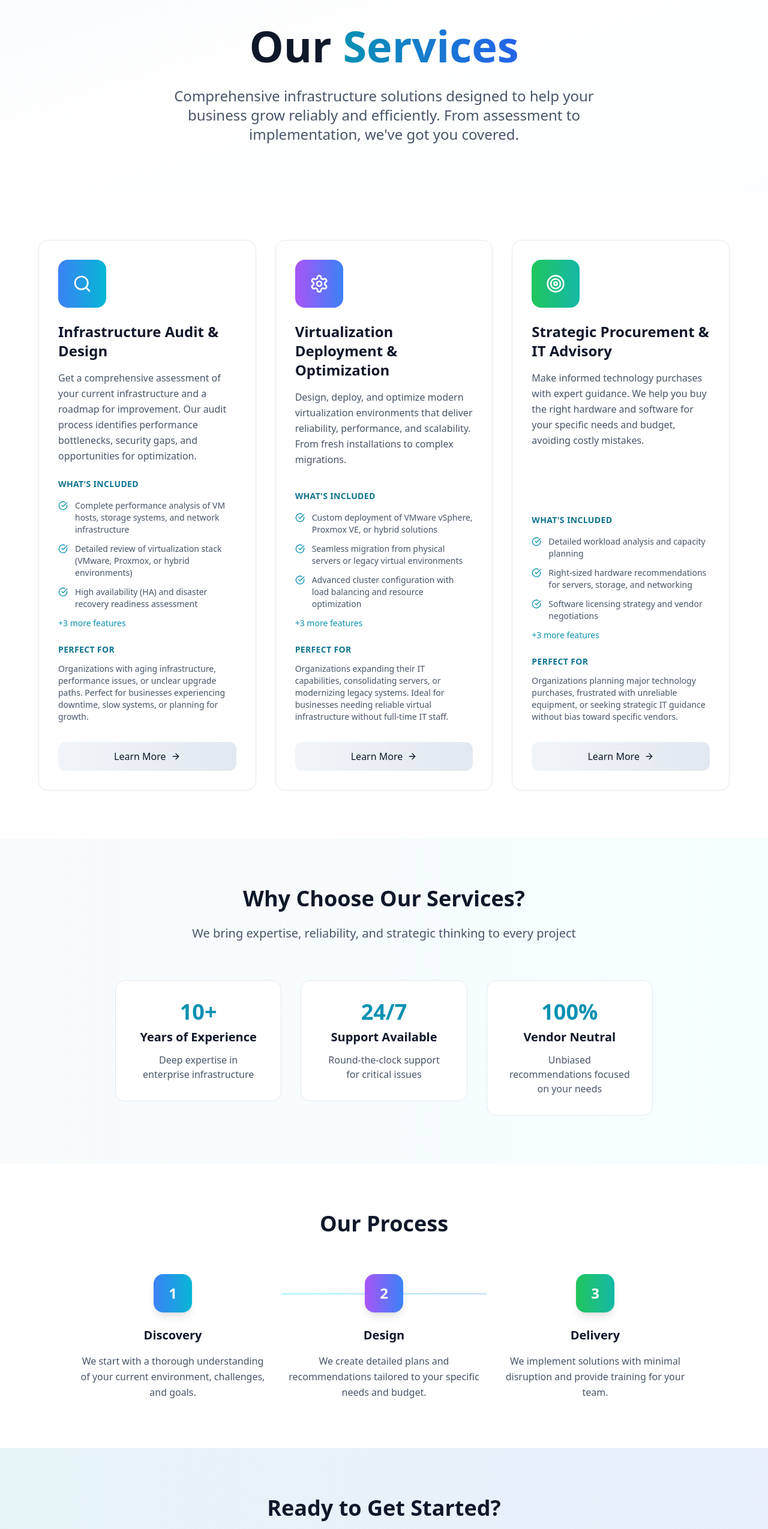
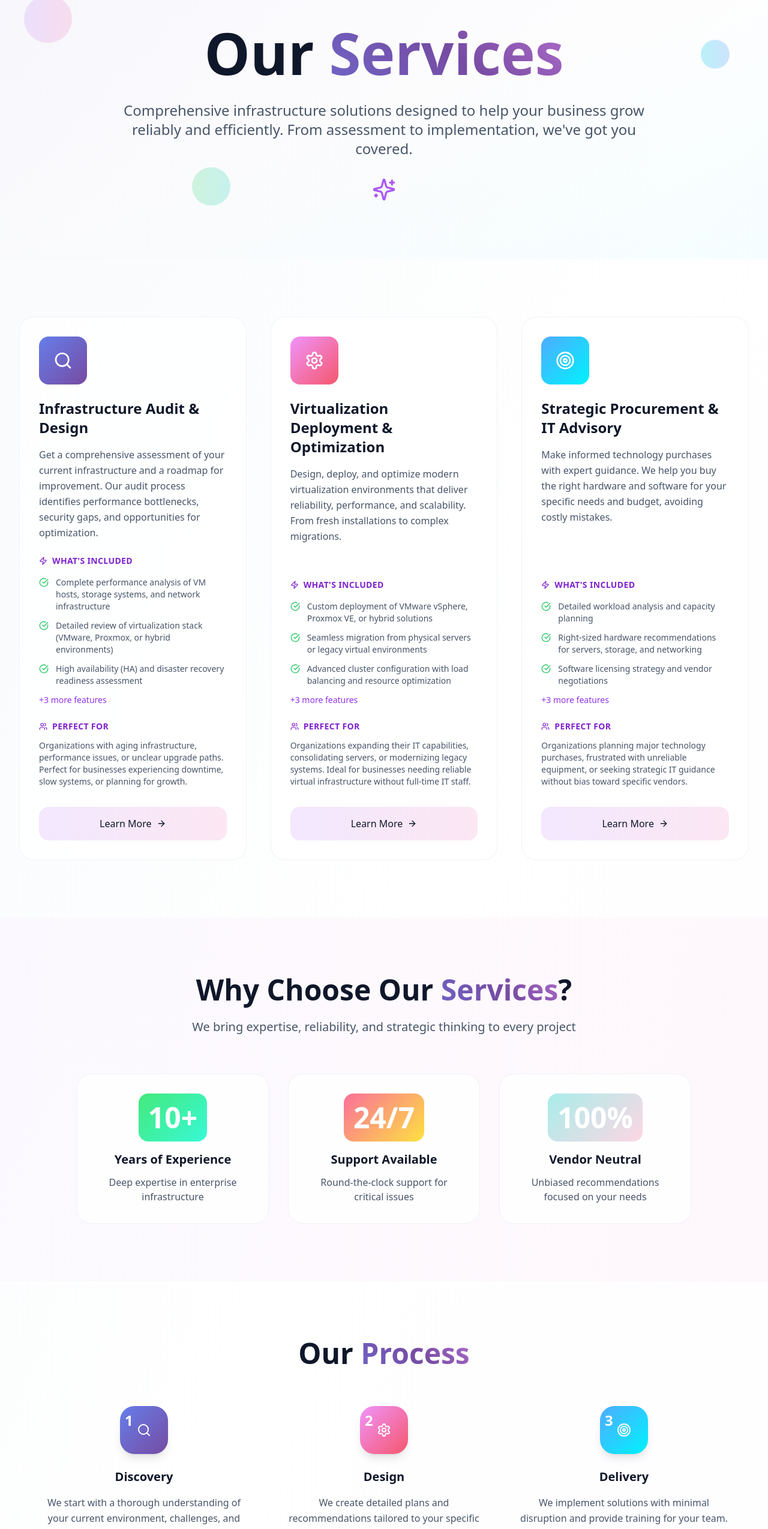
Before and after one commit to Raph2954/tech-infrastructure-vision, a React (Vite) app: page /services in a window 1280 px wide. Shown: the part 88-2637 px from the top of the page at 60% size. Built offline with nearby package versions, Linux system fonts and the light colour scheme.

Commit message:
Enhance website fluidity and colors
Implement animations and new color palettes across the entire website.

```diff
--- a/src/index.css
+++ b/src/index.css
@@ -1,3 +1,4 @@
+
 @tailwind base;
 @tailwind components;
 @tailwind utilities;
@@ -37,19 +38,12 @@
     --radius: 0.5rem;
 
     --sidebar-background: 0 0% 98%;
-
     --sidebar-foreground: 240 5.3% 26.1%;
-
     --sidebar-primary: 240 5.9% 10%;
-
     --sidebar-primary-foreground: 0 0% 98%;
-
     --sidebar-accent: 240 4.8% 95.9%;
-
     --sidebar-accent-foreground: 240 5.9% 10%;
-
     --sidebar-border: 220 13% 91%;
-
     --sidebar-ring: 217.2 91.2% 59.8%;
   }
 
@@ -101,3 +95,296 @@
     @apply bg-background text-foreground;
   }
 }
+
+/* Custom Animations */
+@keyframes fadeInUp {
+  from {
+    opacity: 0;
+    transform: translateY(30px);
+  }
+  to {
+    opacity: 1;
+    transform: translateY(0);
+  }
+}
+
+@keyframes fadeInDown {
+  from {
+    opacity: 0;
+    transform: translateY(-30px);
+  }
+  to {
+    opacity: 1;
+    transform: translateY(0);
+  }
+}
+
+@keyframes fadeInLeft {
+  from {
+    opacity: 0;
+    transform: translateX(-30px);
+  }
+  to {
+    opacity: 1;
+    transform: translateX(0);
+  }
+}
+
+@keyframes fadeInRight {
+  from {
+    opacity: 0;
+    transform: translateX(30px);
+  }
+  to {
+    opacity: 1;
+    transform: translateX(0);
+  }
+}
+
+@keyframes scaleIn {
+  from {
+    opacity: 0;
+    transform: scale(0.8);
+  }
+  to {
+    opacity: 1;
+    transform: scale(1);
+  }
+}
+
+@keyframes float {
+  0%, 100% {
+    transform: translateY(0px);
+  }
+  50% {
+    transform: translateY(-10px);
+  }
+}
+
+@keyframes pulse {
+  0%, 100% {
+    opacity: 1;
+  }
+  50% {
+    opacity: 0.7;
+  }
+}
+
+@keyframes shimmer {
+  0% {
+    background-position: -200% 0;
+  }
+  100% {
+    background-position: 200% 0;
+  }
+}
+
+@keyframes ripple {
+  0% {
+    transform: scale(0);
+    opacity: 1;
+  }
+  100% {
+    transform: scale(4);
+    opacity: 0;
+  }
+}
+
+/* Animation Classes */
+.animate-fade-in-up {
+  animation: fadeInUp 0.8s ease-out forwards;
+}
+
+.animate-fade-in-down {
+  animation: fadeInDown 0.8s ease-out forwards;
+}
+
+.animate-fade-in-left {
+  animation: fadeInLeft 0.8s ease-out forwards;
+}
+
+.animate-fade-in-right {
+  animation: fadeInRight 0.8s ease-out forwards;
+}
+
+.animate-scale-in {
+  animation: scaleIn 0.6s ease-out forwards;
+}
+
+.animate-float {
+  animation: float 3s ease-in-out infinite;
+}
+
+.animate-pulse-custom {
+  animation: pulse 2s ease-in-out infinite;
+}
+
+.animate-shimmer {
+  background: linear-gradient(90deg, transparent, rgba(255,255,255,0.2), transparent);
+  background-size: 200% 100%;
+  animation: shimmer 2s infinite;
+}
+
+/* Staggered Animations */
+.animate-stagger-1 {
+  animation-delay: 0.1s;
+}
+
+.animate-stagger-2 {
+  animation-delay: 0.2s;
+}
+
+.animate-stagger-3 {
+  animation-delay: 0.3s;
+}
+
+.animate-stagger-4 {
+  animation-delay: 0.4s;
+}
+
+.animate-stagger-5 {
+  animation-delay: 0.5s;
+}
+
+.animate-stagger-6 {
+  animation-delay: 0.6s;
+}
+
+/* Hover Effects */
+.hover-lift {
+  transition: all 0.3s cubic-bezier(0.4, 0, 0.2, 1);
+}
+
+.hover-lift:hover {
+  transform: translateY(-8px);
+  box-shadow: 0 20px 40px rgba(0, 0, 0, 0.1);
+}
+
+.hover-glow {
+  transition: all 0.3s ease;
+}
+
+.hover-glow:hover {
+  box-shadow: 0 0 20px rgba(34, 197, 94, 0.3);
+}
+
+.hover-scale {
+  transition: transform 0.3s cubic-bezier(0.4, 0, 0.2, 1);
+}
+
+.hover-scale:hover {
+  transform: scale(1.05);
+}
+
+/* Gradient Backgrounds */
+.gradient-bg-1 {
+  background: linear-gradient(135deg, #667eea 0%, #764ba2 100%);
+}
+
+.gradient-bg-2 {
+  background: linear-gradient(135deg, #f093fb 0%, #f5576c 100%);
+}
+
+.gradient-bg-3 {
+  background: linear-gradient(135deg, #4facfe 0%, #00f2fe 100%);
+}
+
+.gradient-bg-4 {
+  background: linear-gradient(135deg, #43e97b 0%, #38f9d7 100%);
+}
+
+.gradient-bg-5 {
+  background: linear-gradient(135deg, #fa709a 0%, #fee140 100%);
+}
+
+.gradient-bg-6 {
+  background: linear-gradient(135deg, #a8edea 0%, #fed6e3 100%);
+}
+
+/* Smooth Scroll */
+html {
+  scroll-behavior: smooth;
+}
+
+/* Page Transitions */
+.page-enter {
+  opacity: 0;
+  transform: translateY(20px);
+}
+
+.page-enter-active {
+  opacity: 1;
+  transform: translateY(0);
+  transition: opacity 0.5s ease, transform 0.5s ease;
+}
+
+.page-exit {
+  opacity: 1;
+  transform: translateY(0);
+}
+
+.page-exit-active {
+  opacity: 0;
+  transform: translateY(-20px);
+  transition: opacity 0.3s ease, transform 0.3s ease;
+}
+
+/* Interactive Elements */
+.interactive-card {
+  position: relative;
+  overflow: hidden;
+  transition: all 0.4s cubic-bezier(0.4, 0, 0.2, 1);
+}
+
+.interactive-card::before {
+  content: '';
+  position: absolute;
+  top: 0;
+  left: -100%;
+  width: 100%;
+  height: 100%;
+  background: linear-gradient(90deg, transparent, rgba(255,255,255,0.1), transparent);
+  transition: left 0.5s ease;
+}
+
+.interactive-card:hover::before {
+  left: 100%;
+}
+
+.interactive-card:hover {
+  transform: translateY(-5px) scale(1.02);
+  box-shadow: 0 15px 35px rgba(0, 0, 0, 0.1);
+}
+
+/* Text Animations */
+.text-gradient {
+  background: linear-gradient(45deg, #667eea, #764ba2, #f093fb, #f5576c);
+  background-size: 300% 300%;
+  -webkit-background-clip: text;
+  -webkit-text-fill-color: transparent;
+  background-clip: text;
+  animation: gradient-shift 3s ease infinite;
+}
+
+@keyframes gradient-shift {
+  0% { background-position: 0% 50%; }
+  50% { background-position: 100% 50%; }
+  100% { background-position: 0% 50%; }
+}
+
+/* Loading Animations */
+.loading-dots {
+  display: inline-block;
+}
+
+.loading-dots::after {
+  content: '...';
+  animation: dots 1.5s infinite;
+}
+
+@keyframes dots {
+  0%, 20% { content: ''; }
+  40% { content: '.'; }
+  60% { content: '..'; }
+  80%, 100% { content: '...'; }
+}
--- a/src/pages/Services.tsx
+++ b/src/pages/Services.tsx
@@ -1,5 +1,5 @@
 
-import { Search, Settings, Target, CheckCircle, ArrowRight } from 'lucide-react';
+import { Search, Settings, Target, CheckCircle, ArrowRight, Sparkles, Zap, Users } from 'lucide-react';
 import { Link } from 'react-router-dom';
 import Header from '../components/Header';
 import Footer from '../components/Footer';
@@ -20,7 +20,8 @@ const Services = () => {
       idealFor: "Organizations with aging infrastructure, performance issues, or unclear upgrade paths. Perfect for businesses experiencing downtime, slow systems, or planning for growth.",
       icon: <Search size={32} />,
       learnMoreLink: "/infrastructure-audit",
-      gradient: "from-blue-500 to-cyan-500"
+      gradient: "gradient-bg-1",
+      hoverColor: "hover:shadow-purple-500/25"
     },
     {
       title: "Virtualization Deployment & Optimization",
@@ -36,7 +37,8 @@ const Services = () => {
       idealFor: "Organizations expanding their IT capabilities, consolidating servers, or modernizing legacy systems. Ideal for businesses needing reliable virtual infrastructure without full-time IT staff.",
       icon: <Settings size={32} />,
       learnMoreLink: "/virtualization-deployment",
-      gradient: "from-purple-500 to-blue-500"
+      gradient: "gradient-bg-2",
+      hoverColor: "hover:shadow-pink-500/25"
     },
     {
       title: "Strategic Procurement & IT Advisory",
@@ -52,43 +54,57 @@ const Services = () => {
       idealFor: "Organizations planning major technology purchases, frustrated with unreliable equipment, or seeking strategic IT guidance without bias toward specific vendors.",
       icon: <Target size={32} />,
       learnMoreLink: "/strategic-procurement",
-      gradient: "from-green-500 to-teal-500"
+      gradient: "gradient-bg-3",
+      hoverColor: "hover:shadow-cyan-500/25"
     }
   ];
 
   return (
-    <div className="min-h-screen bg-white dark:bg-slate-950">
+    <div className="min-h-screen bg-gradient-to-br from-slate-50 via-white to-purple-50/30 dark:from-slate-950 dark:via-slate-900 dark:to-purple-950/30">
       <Header />
 
       {/* Hero Section */}
-      <section className="relative pt-32 pb-20 px-4 sm:px-6 lg:px-8 overflow-hidden">
-        <div className="absolute inset-0 bg-gradient-to-br from-slate-50 via-white to-cyan-50/30 dark:from-slate-900 dark:via-slate-950 dark:to-slate-900"></div>
-        <div className="relative max-w-4xl mx-auto text-center">
-          <h1 className="text-5xl md:text-7xl font-bold text-slate-900 dark:text-white mb-8 leading-tight">
-            Our <span className="bg-gradient-to-r from-cyan-600 to-blue-600 bg-clip-text text-transparent">Services</span>
-          </h1>
-          <p className="text-xl md:text-2xl text-slate-600 dark:text-slate-300 leading-relaxed max-w-3xl mx-auto">
-            Comprehensive infrastructure solutions designed to help your business grow reliably and efficiently.
-            From assessment to implementation, we've got you covered.
-          </p>
+      <section className="relative pt-32 pb-24 px-4 sm:px-6 lg:px-8 overflow-hidden">
+        <div className="absolute inset-0 bg-gradient-to-br from-purple-100/20 via-pink-50/10 to-cyan-100/20 dark:from-purple-900/10 dark:via-pink-900/5 dark:to-cyan-900/10"></div>
+
+        {/* Floating Elements */}
+        <div className="absolute top-20 left-10 w-20 h-20 bg-gradient-to-r from-purple-400 to-pink-400 rounded-full opacity-20 animate-float"></div>
+        <div className="absolute top-40 right-16 w-12 h-12 bg-gradient-to-r from-cyan-400 to-blue-400 rounded-full opacity-30 animate-float" style={{animationDelay: '1s'}}></div>
+        <div className="absolute bottom-20 left-1/4 w-16 h-16 bg-gradient-to-r from-green-400 to-teal-400 rounded-full opacity-25 animate-float" style={{animationDelay: '2s'}}></div>
+
+        <div className="relative max-w-5xl mx-auto text-center">
+          <div className="animate-fade-in-down">
+            <h1 className="text-6xl md:text-8xl font-bold text-slate-900 dark:text-white mb-8 leading-tight">
+              Our <span className="text-gradient">Services</span>
+            </h1>
+          </div>
+          <div className="animate-fade-in-up animate-stagger-2">
+            <p className="text-xl md:text-2xl text-slate-600 dark:text-slate-300 leading-relaxed max-w-4xl mx-auto">
+              Comprehensive infrastructure solutions designed to help your business grow reliably and efficiently.
+              From assessment to implementation, we've got you covered.
+            </p>
+          </div>
+          <div className="animate-fade-in-up animate-stagger-3 mt-8">
+            <Sparkles className="mx-auto text-purple-500 animate-pulse-custom" size={40} />
+          </div>
         </div>
       </section>
 
       {/* Services Grid */}
-      <section className="py-20 px-4 sm:px-6 lg:px-8">
-        <div className="max-w-6xl mx-auto">
-          <div className="grid grid-cols-1 lg:grid-cols-3 gap-8">
+      <section className="py-24 px-4 sm:px-6 lg:px-8">
+        <div className="max-w-7xl mx-auto">
+          <div className="grid grid-cols-1 lg:grid-cols-3 gap-10">
             {services.map((service, index) => (
-              <div key={index} className="group">
-                <div className="relative bg-white dark:bg-slate-800/50 border border-slate-200 dark:border-slate-700 rounded-2xl p-8 hover:shadow-2xl hover:shadow-cyan-500/10 transition-all duration-500 hover:-translate-y-2 h-full flex flex-col">
-                  {/* Icon with gradient background */}
-                  <div className={`w-20 h-20 rounded-2xl bg-gradient-to-r ${service.gradient} p-4 mb-6 group-hover:scale-110 transition-transform duration-300`}>
+              <div key={index} className={`group animate-fade-in-up animate-stagger-${index + 1}`}>
+                <div className={`relative interactive-card bg-white/80 dark:bg-slate-800/80 backdrop-blur-sm border border-slate-200/50 dark:border-slate-700/50 rounded-3xl p-8 hover:shadow-2xl ${service.hoverColor} transition-all duration-500 h-full flex flex-col`}>
+                  {/* Gradient Icon */}
+                  <div className={`w-20 h-20 rounded-2xl ${service.gradient} p-4 mb-6 group-hover:scale-110 transition-transform duration-300 hover-glow`}>
                     <div className="text-white w-full h-full flex items-center justify-center">
                       {service.icon}
                     </div>
                   </div>
 
-                  <h3 className="text-2xl font-bold text-slate-900 dark:text-white mb-4 group-hover:text-cyan-600 dark:group-hover:text-cyan-400 transition-colors">
+                  <h3 className="text-2xl font-bold text-slate-900 dark:text-white mb-4 group-hover:text-transparent group-hover:bg-gradient-to-r group-hover:from-purple-600 group-hover:to-pink-600 group-hover:bg-clip-text transition-all duration-300">
                     {service.title}
                   </h3>
 
@@ -97,18 +113,19 @@ const Services = () => {
                   </p>
 
                   <div className="mb-6">
-                    <h4 className="text-cyan-700 dark:text-cyan-400 font-semibold mb-4 text-sm uppercase tracking-wide">
+                    <h4 className="text-purple-700 dark:text-purple-400 font-semibold mb-4 text-sm uppercase tracking-wide flex items-center gap-2">
+                      <Zap size={14} />
                       What's Included
                     </h4>
                     <ul className="space-y-3">
                       {service.includes.slice(0, 3).map((item, idx) => (
                         <li key={idx} className="flex items-start gap-3 text-slate-600 dark:text-slate-300 text-sm">
-                          <CheckCircle size={16} className="text-cyan-600 dark:text-cyan-400 mt-0.5 flex-shrink-0" />
+                          <CheckCircle size={16} className="text-green-500 dark:text-green-400 mt-0.5 flex-shrink-0 animate-pulse-custom" />
                           <span>{item}</span>
                         </li>
                       ))}
                       {service.includes.length > 3 && (
-                        <li className="text-cyan-600 dark:text-cyan-400 text-sm font-medium">
+                        <li className="text-purple-600 dark:text-purple-400 text-sm font-medium hover-scale cursor-pointer">
                           +{service.includes.length - 3} more features
                         </li>
                       )}
@@ -116,7 +133,8 @@ const Services = () => {
                   </div>
 
                   <div className="mb-8">
-                    <h4 className="text-cyan-700 dark:text-cyan-400 font-semibold mb-3 text-sm uppercase tracking-wide">
+                    <h4 className="text-purple-700 dark:text-purple-400 font-semibold mb-3 text-sm uppercase tracking-wide flex items-center gap-2">
+                      <Users size={14} />
                       Perfect For
                     </h4>
                     <p className="text-slate-600 dark:text-slate-300 text-sm">
@@ -126,7 +144,7 @@ const Services = () => {
 
                   <Link
                     to={service.learnMoreLink}
-                    className="mt-auto w-full bg-gradient-to-r from-slate-100 to-slate-200 hover:from-cyan-600 hover:to-blue-600 dark:from-slate-700 dark:to-slate-600 dark:hover:from-cyan-600 dark:hover:to-blue-600 text-slate-900 hover:text-white dark:text-white py-3 px-6 rounded-xl transition-all duration-300 flex items-center justify-center gap-2 group-hover:shadow-lg font-medium"
+                    className="mt-auto w-full bg-gradient-to-r from-purple-100 to-pink-100 hover:from-purple-600 hover:to-pink-600 dark:from-slate-700 dark:to-slate-600 dark:hover:from-purple-600 dark:hover:to-pink-600 text-slate-900 hover:text-white dark:text-white py-4 px-6 rounded-2xl transition-all duration-300 flex items-center justify-center gap-2 group-hover:shadow-lg font-medium hover-lift"
                   >
                     Learn More <ArrowRight size={16} className="group-hover:translate-x-1 transition-transform" />
                   </Link>
@@ -138,11 +156,11 @@ const Services = () => {
       </section>
 
       {/* Stats Section */}
-      <section className="py-20 px-4 sm:px-6 lg:px-8 bg-gradient-to-r from-slate-50 to-cyan-50/50 dark:from-slate-900/50 dark:to-slate-800/50">
-        <div className="max-w-4xl mx-auto">
-          <div className="text-center mb-16">
-            <h2 className="text-3xl md:text-4xl font-bold text-slate-900 dark:text-white mb-6">
-              Why Choose Our Services?
+      <section className="py-24 px-4 sm:px-6 lg:px-8 bg-gradient-to-r from-purple-50/50 to-pink-50/50 dark:from-purple-900/10 dark:to-pink-900/10">
+        <div className="max-w-5xl mx-auto">
+          <div className="text-center mb-16 animate-fade-in-up">
+            <h2 className="text-4xl md:text-5xl font-bold text-slate-900 dark:text-white mb-6">
+              Why Choose Our <span className="text-gradient">Services</span>?
             </h2>
             <p className="text-xl text-slate-600 dark:text-slate-300">
               We bring expertise, reliability, and strategic thinking to every project
@@ -151,13 +169,13 @@ const Services = () => {
 
           <div className="grid grid-cols-1 md:grid-cols-3 gap-8">
             {[
-              { number: "10+", label: "Years of Experience", desc: "Deep expertise in enterprise infrastructure" },
-              { number: "24/7", label: "Support Available", desc: "Round-the-clock support for critical issues" },
-              { number: "100%", label: "Vendor Neutral", desc: "Unbiased recommendations focused on your needs" }
+              { number: "10+", label: "Years of Experience", desc: "Deep expertise in enterprise infrastructure", gradient: "gradient-bg-4" },
+              { number: "24/7", label: "Support Available", desc: "Round-the-clock support for critical issues", gradient: "gradient-bg-5" },
+              { number: "100%", label: "Vendor Neutral", desc: "Unbiased recommendations focused on your needs", gradient: "gradient-bg-6" }
             ].map((stat, index) => (
-              <div key={index} className="text-center group">
-                <div className="bg-white dark:bg-slate-800/50 p-8 rounded-2xl border border-slate-200 dark:border-slate-700 hover:shadow-xl hover:shadow-cyan-500/10 transition-all duration-300 hover:-translate-y-1">
-                  <div className="text-4xl font-bold text-cyan-600 dark:text-cyan-400 mb-2 group-hover:scale-110 transition-transform duration-300">
+              <div key={index} className={`text-center group animate-fade-in-up animate-stagger-${index + 1}`}>
+                <div className="interactive-card bg-white/80 dark:bg-slate-800/80 backdrop-blur-sm p-8 rounded-3xl border border-slate-200/50 dark:border-slate-700/50 hover:shadow-xl hover:shadow-purple-500/10 transition-all duration-300">
+                  <div className={`inline-block ${stat.gradient} text-white text-5xl font-bold mb-4 p-4 rounded-2xl group-hover:scale-110 transition-transform duration-300`}>
                     {stat.number}
                   </div>
                   <h3 className="text-xl font-semibold text-slate-900 dark:text-white mb-3">
@@ -174,23 +192,26 @@ const Services = () => {
       </section>
 
       {/* Process Section */}
-      <section className="py-20 px-4 sm:px-6 lg:px-8">
-        <div className="max-w-5xl mx-auto">
-          <h2 className="text-3xl md:text-4xl font-bold text-slate-900 dark:text-white mb-16 text-center">
-            Our Process
-          </h2>
-          <div className="grid grid-cols-1 md:grid-cols-3 gap-8 relative">
-            {/* Connection lines for desktop */}
-            <div className="hidden md:block absolute top-8 left-1/3 right-1/3 h-0.5 bg-gradient-to-r from-cyan-200 to-blue-200 dark:from-cyan-800 dark:to-blue-800"></div>
+      <section className="py-24 px-4 sm:px-6 lg:px-8">
+        <div className="max-w-6xl mx-auto">
+          <div className="animate-fade-in-up">
+            <h2 className="text-4xl md:text-5xl font-bold text-slate-900 dark:text-white mb-16 text-center">
+              Our <span className="text-gradient">Process</span>
+            </h2>
+          </div>
+          <div className="grid grid-cols-1 md:grid-cols-3 gap-12 relative">
+            {/* Animated Connection Lines */}
+            <div className="hidden md:block absolute top-8 left-1/3 right-1/3 h-1 bg-gradient-to-r from-purple-200 via-pink-300 to-cyan-200 dark:from-purple-800 dark:via-pink-700 dark:to-cyan-800 rounded-full animate-shimmer"></div>
 
             {[
-              { step: "1", title: "Discovery", desc: "We start with a thorough understanding of your current environment, challenges, and goals.", color: "from-blue-500 to-cyan-500" },
-              { step: "2", title: "Design", desc: "We create detailed plans and recommendations tailored to your specific needs and budget.", color: "from-purple-500 to-blue-500" },
-              { step: "3", title: "Delivery", desc: "We implement solutions with minimal disruption and provide training for your team.", color: "from-green-500 to-teal-500" }
+              { step: "1", title: "Discovery", desc: "We start with a thorough understanding of your current environment, challenges, and goals.", gradient: "gradient-bg-1", icon: <Search size={24} /> },
+              { step: "2", title: "Design", desc: "We create detailed plans and recommendations tailored to your specific needs and budget.", gradient: "gradient-bg-2", icon: <Settings size={24} /> },
+              { step: "3", title: "Delivery", desc: "We implement solutions with minimal disruption and provide training for your team.", gradient: "gradient-bg-3", icon: <Target size={24} /> }
             ].map((process, index) => (
-              <div key={index} className="text-center relative">
-                <div className={`w-16 h-16 rounded-2xl bg-gradient-to-r ${process.color} flex items-center justify-center mx-auto mb-6 shadow-lg hover:shadow-xl hover:scale-110 transition-all duration-300`}>
-                  <span className="text-white font-bold text-2xl">{process.step}</span>
+              <div key={index} className={`text-center relative animate-fade-in-up animate-stagger-${index + 1}`}>
+                <div className={`w-20 h-20 rounded-3xl ${process.gradient} flex items-center justify-center mx-auto mb-6 shadow-lg hover:shadow-xl hover-scale transition-all duration-300 hover-glow relative overflow-hidden`}>
+                  <div className="text-white font-bold text-2xl absolute top-2 left-2">{process.step}</div>
+                  <div className="text-white">{process.icon}</div>
                 </div>
                 <h3 className="text-xl font-semibold text-slate-900 dark:text-white mb-4">
                   {process.title}
@@ -205,17 +226,17 @@ const Services = () => {
       </section>
 
       {/* CTA Section */}
-      <section className="py-20 px-4 sm:px-6 lg:px-8 bg-gradient-to-r from-cyan-600/10 to-blue-600/10 dark:from-cyan-900/20 dark:to-blue-900/20">
-        <div className="max-w-4xl mx-auto text-center">
-          <h2 className="text-3xl md:text-4xl font-bold text-slate-900 dark:text-white mb-6">
-            Ready to Get Started?
+      <section className="py-24 px-4 sm:px-6 lg:px-8 bg-gradient-to-r from-purple-600/10 via-pink-600/10 to-cyan-600/10 dark:from-purple-900/20 dark:via-pink-900/20 dark:to-cyan-900/20">
+        <div className="max-w-5xl mx-auto text-center animate-fade-in-up">
+          <h2 className="text-4xl md:text-5xl font-bold text-slate-900 dark:text-white mb-6">
+            Ready to Get <span className="text-gradient">Started</span>?
           </h2>
-          <p className="text-xl text-slate-600 dark:text-slate-300 mb-10 leading-relaxed">
+          <p className="text-xl text-slate-600 dark:text-slate-300 mb-12 leading-relaxed max-w-3xl mx-auto">
             Schedule a free consultation to discuss your infrastructure needs and learn how we can help your business thrive.
           </p>
           <Link
             to="/contact"
-            className="inline-flex items-center gap-3 bg-gradient-to-r from-cyan-600 to-blue-600 hover:from-cyan-700 hover:to-blue-700 text-white px-10 py-5 rounded-xl text-lg font-semibold transition-all duration-300 hover:shadow-2xl hover:shadow-cyan-500/25 hover:-translate-y-1"
+            className="inline-flex items-center gap-3 bg-gradient-to-r from-purple-600 to-pink-600 hover:from-purple-700 hover:to-pink-700 text-white px-12 py-6 rounded-2xl text-lg font-semibold transition-all duration-300 hover:shadow-2xl hover:shadow-purple-500/25 hover-lift animate-pulse-custom"
           >
             Schedule Free Consultation
             <ArrowRight size={20} className="group-hover:translate-x-1 transition-transform" />
```
